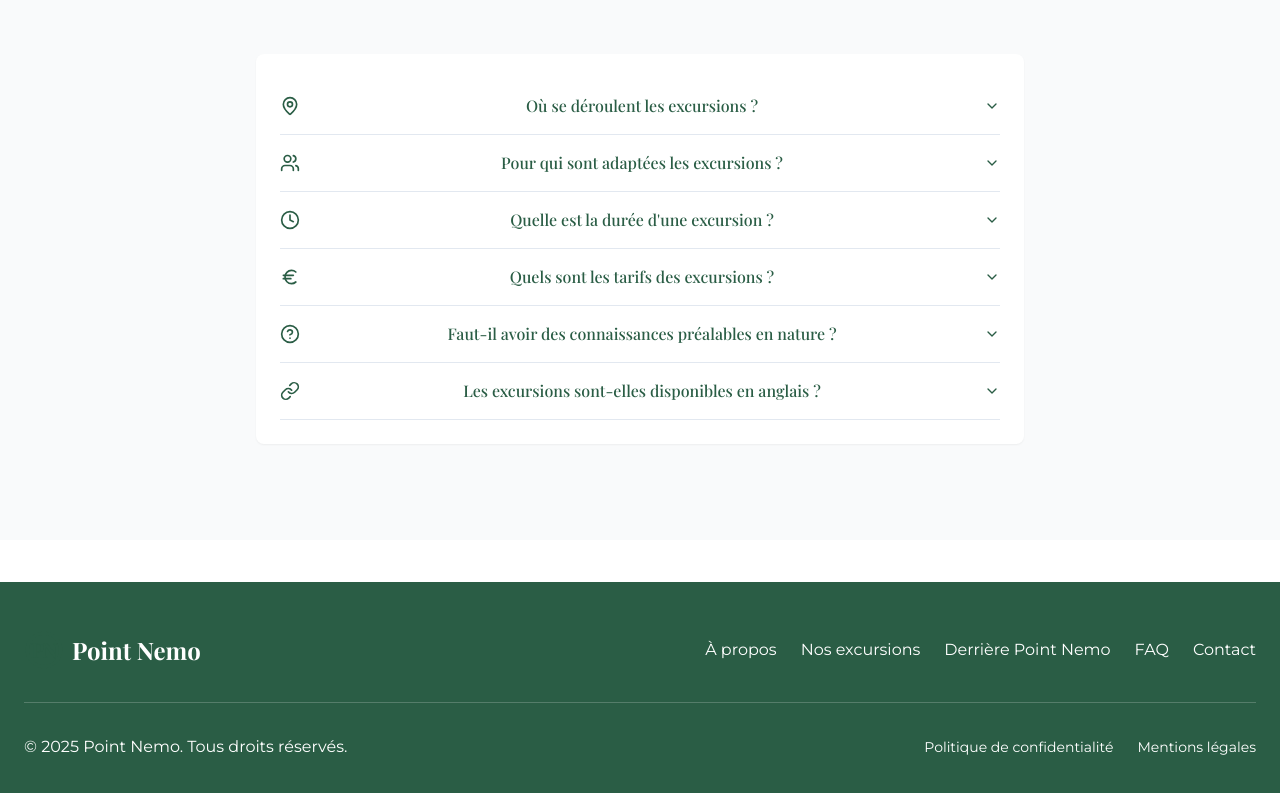
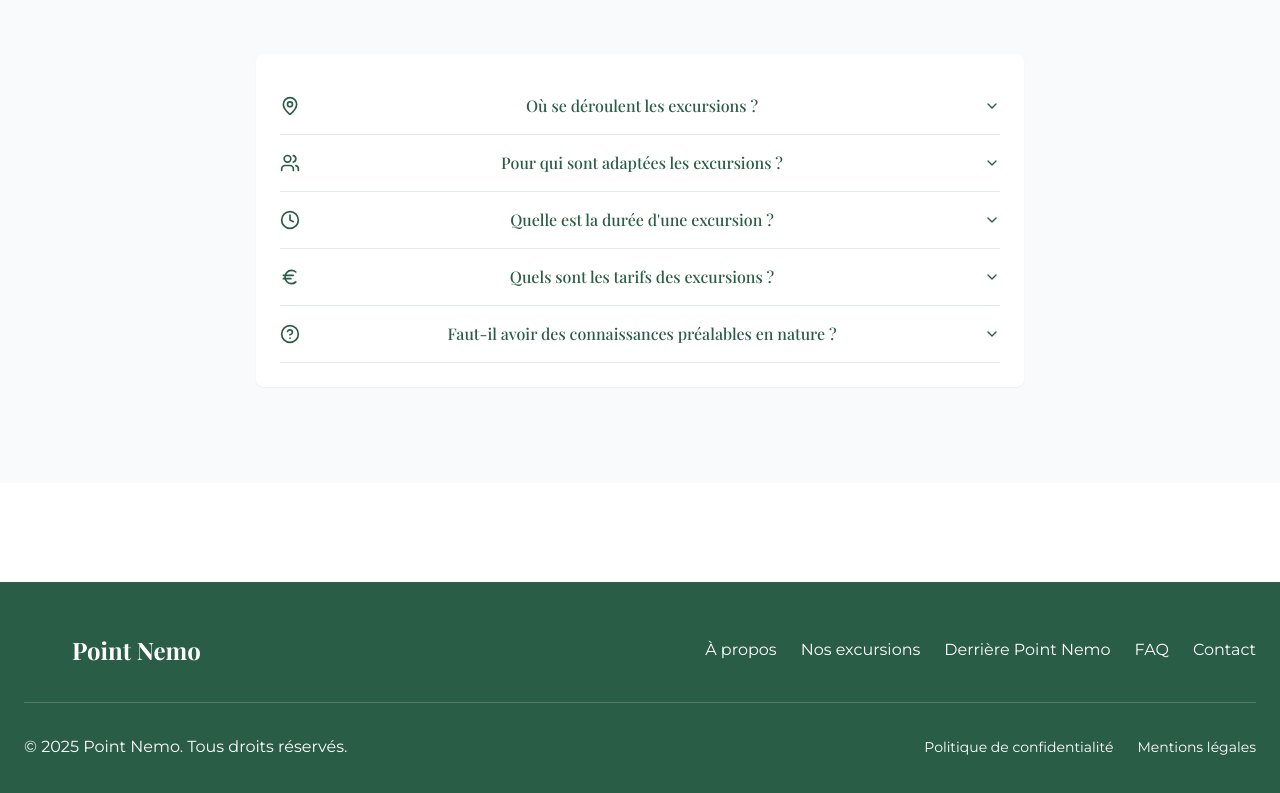
Before and after one commit to PointNemoBe/point-nemo-website, a React (Vite) app: page / in a window 1280 px wide. Shown: the part 4066-4859 px from the top of the page. Built offline with nearby package versions, Linux system fonts and the light colour scheme.

Commit message:
remove english from faq

```diff
--- a/src/components/FAQ.tsx
+++ b/src/components/FAQ.tsx
@@ -82,7 +82,7 @@ export const FAQAccordion = () => {
           </AccordionContent>
         </AccordionItem>
 
-        <AccordionItem value="item-6">
+        {/* <AccordionItem value="item-6">
           <AccordionTrigger className="flex gap-2 text-nemo-forest font-medium">
             <Link className="h-5 w-5 text-nemo-forest flex-shrink-0" />
             Les excursions sont-elles disponibles en anglais ?
@@ -93,7 +93,7 @@ export const FAQAccordion = () => {
               toutes les excursions peuvent être proposées en anglais.
             </p>
           </AccordionContent>
-        </AccordionItem>
+        </AccordionItem> */}
       </Accordion>
     </div>
   );
```
